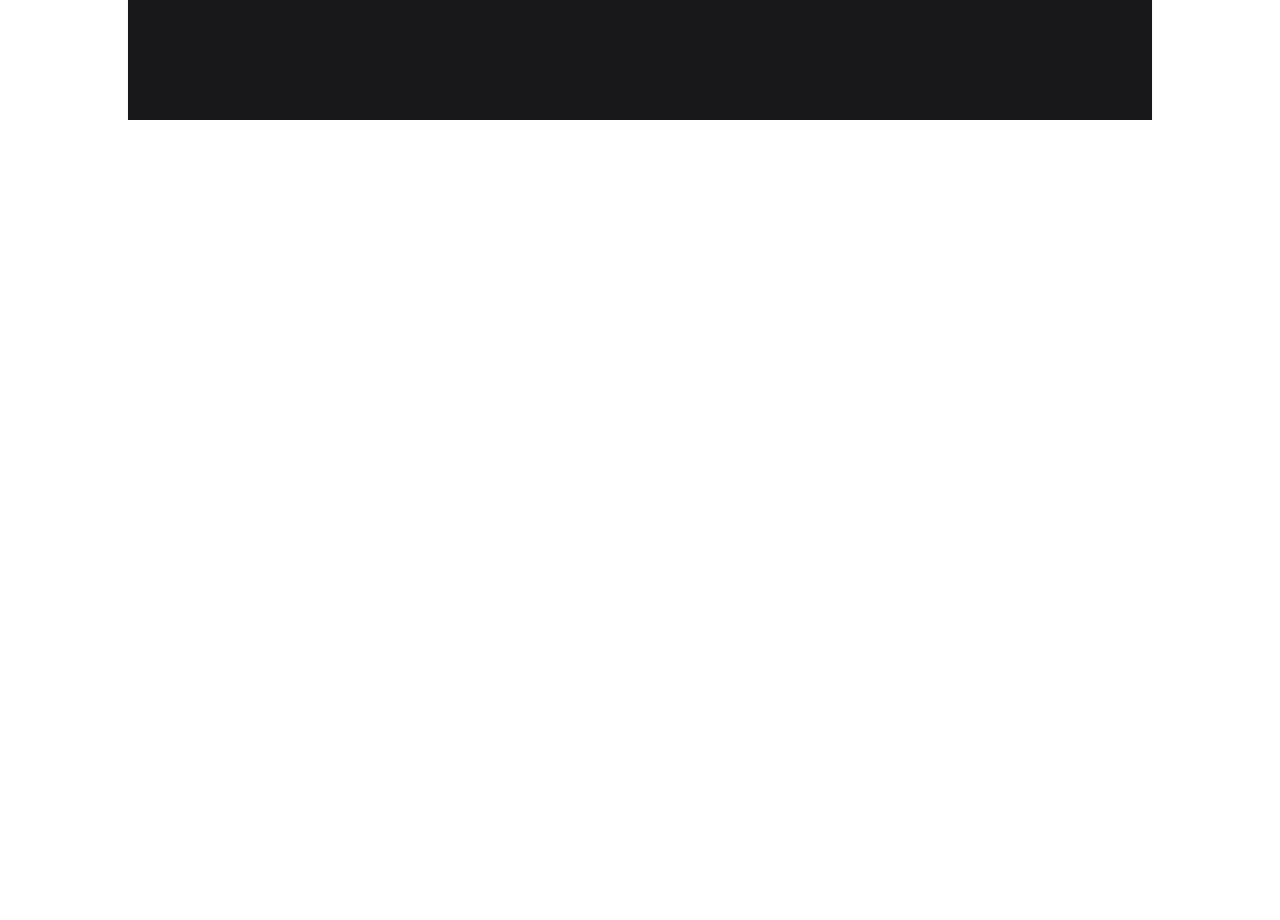
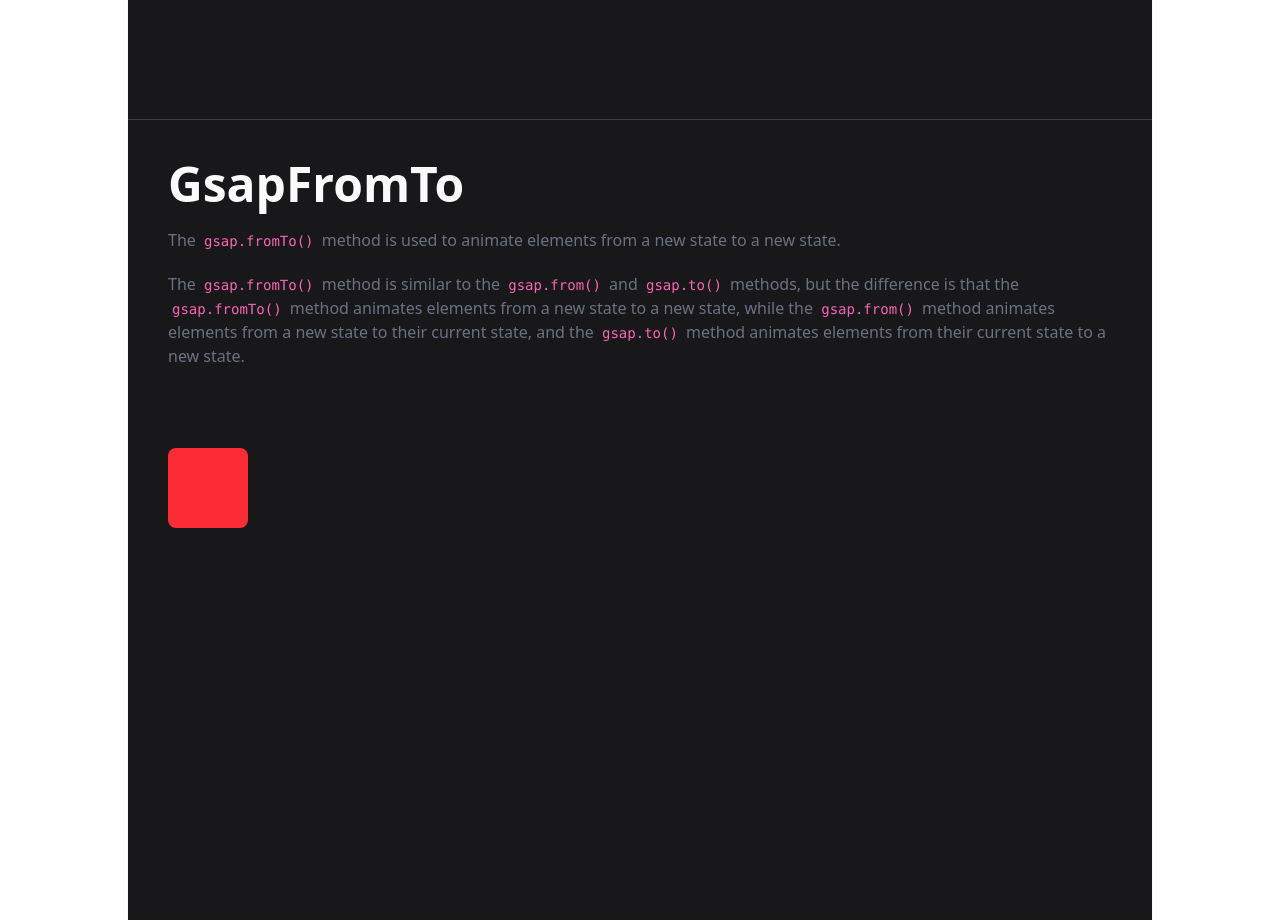
Before and after one commit to smritinaik/gsap-course, a Next.js app: page / in a window 1280 px wide. Shown: the part 1480-2400 px from the top of the page. Before the commit the page ends 1600 px from the top, so only its background shows below. Built offline with nearby package versions, Linux system fonts and the light colour scheme.

Commit message:
gsapFromTo
gsapFromTo

```diff
--- /dev/null
+++ b/app/components/GsapFromTo.js
@@ -0,0 +1,28 @@
+const GsapFromTo = () => {
+    return (
+        <main>
+            <h1>GsapFromTo</h1>
+
+            <p className="mt-5 text-gray-500">
+                The <code>gsap.fromTo()</code> method is used to animate elements from a
+                new state to a new state.
+            </p>
+
+            <p className="mt-5 text-gray-500">
+                The <code>gsap.fromTo()</code> method is similar to the{" "}
+                <code>gsap.from()</code> and <code>gsap.to()</code> methods, but the
+                difference is that the <code>gsap.fromTo()</code> method animates
+                elements from a new state to a new state, while the{" "}
+                <code>gsap.from()</code> method animates elements from a new state to
+                their current state, and the <code>gsap.to()</code> method animates
+                elements from their current state to a new state.
+            </p>
+
+            <div className="mt-20">
+                <div id="red-box" className="w-20 h-20 bg-red-500 rounded-lg" />
+            </div>
+        </main>
+    );
+};
+
+export default GsapFromTo;
--- a/app/components/GsapTo.js
+++ b/app/components/GsapTo.js
@@ -5,7 +5,7 @@
 const GsapTo = () => {
   useGSAP(() => {
     gsap.to('#blue-box' , {
-      x:250,
+      x:200,
       repeat: -1,
       yoyo: true,
       rotation: 200,
--- a/app/page.js
+++ b/app/page.js
@@ -1,12 +1,14 @@
 import React from 'react'
 import GsapTo from './components/GsapTo'
 import GsapFrom from './components/Gsapfrom'
+import GsapFromTo from './components/GsapFromTo'
 
 const page = () => {
   return (
     <>
     <GsapTo/>
     <GsapFrom/>
+    <GsapFromTo/>
     </>
   )
 }
```
